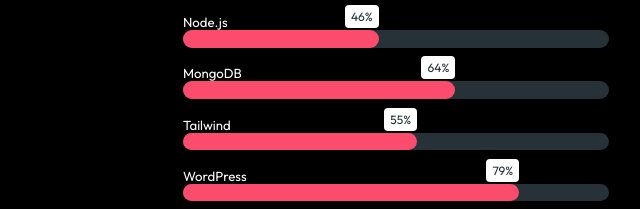
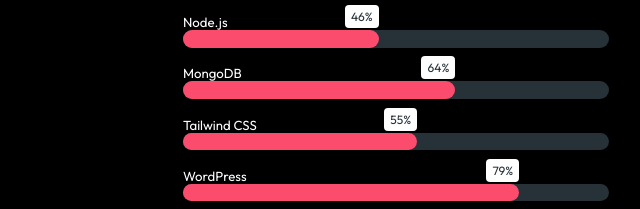
Before and after one commit to philisophiliso524-ITvarsity/portifolio-site, a plain HTML site: page index.html in a window 1280 px wide. Shown: the part 4071-4280 px from the top of the page, 501-1141 px from the left. Drawn offline with nearby package versions, Linux system fonts and the light colour scheme.

Commit message:
new changes

```diff
--- a/index.html
+++ b/index.html
@@ -257,7 +257,7 @@
           </div>
 
           <div class="skills-technical">
-            <div class="skill-name">Tailwind</div>
+            <div class="skill-name">Tailwind CSS</div>
             <div class="skill-bar">
               <div class="skill-per" per="55%" style="max-width: 55%"></div>
             </div>
```
